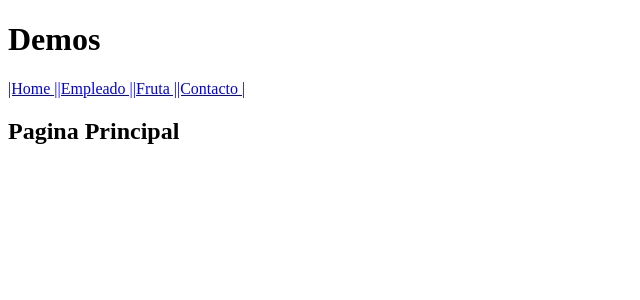
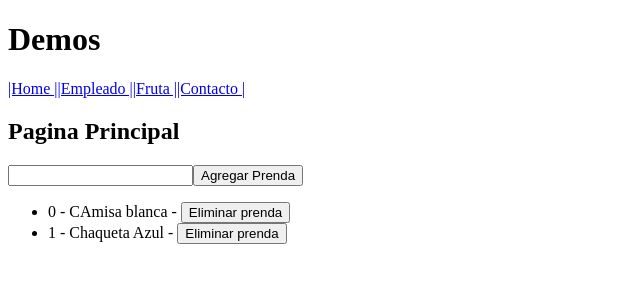
Before and after one commit to jarivera94/angular, an Angular app in the folder hello-world/: page / in a window 1280 px wide. Shown: the top 300 px of the page, without its empty margins (0-640 px from the left). Built offline with nearby package versions, Linux system fonts and the light colour scheme.

Commit message:
Ejemplo de servicio

```diff
--- a/hello-world/src/app/empleado/empleado.component.html
+++ b/hello-world/src/app/empleado/empleado.component.html
@@ -54,4 +54,5 @@
         fondoRojo:colorSeleccionado=='red'
     }" >Color seleccionado : {{colorSeleccionado}}</strong>
     <strong [ngClass]="['fondoVerde','letraBlanca']"> Clases varias</strong>
+    <button (click)="imprimeBoton()"></button>
 </div>
--- a/hello-world/src/app/empleado/empleado.component.ts
+++ b/hello-world/src/app/empleado/empleado.component.ts
@@ -1,7 +1,6 @@
 import {Component} from '@angular/core';
 import {Empleado} from './empleado';
 @Component({
-
     selector:'empleado',
     templateUrl:'./empleado.component.html'
 })
@@ -29,4 +28,7 @@ export class EmpleadoComponent{
     cambiarVistaEmpleado(valor:Boolean){
         this.muestraPrimero=valor;
     }
+    imprimeBoton(){
+        console.log(this.colorSeleccionado);
+    }
 }
--- a/hello-world/src/app/home/home.component.html
+++ b/hello-world/src/app/home/home.component.html
@@ -1 +1,12 @@
 <h2>{{tittle}}</h2>
+
+<div>
+    <input type="text"  [(ngModel)]="prendaACtual" ><button (click)="addPrenda()">Agregar Prenda</button>
+    <p *ngIf="prendaACtual">La prenda Actual es <strong>{{prendaACtual}}</strong></p>
+</div>
+
+<ul>
+    <li *ngFor="let ropa of listadoRopa; let i = index">
+        {{i}} - {{ropa}} - <button (click)="removePrenda(i)">Eliminar prenda</button>
+    </li>
+</ul>
--- a/hello-world/src/app/home/home.component.ts
+++ b/hello-world/src/app/home/home.component.ts
@@ -1,10 +1,30 @@
 import {Component} from '@angular/core';
-
+import {RopaService}  from '../services/ropa.service';
 @Component({
     selector:'home',
-    templateUrl:'home.component.html'
+    templateUrl:'home.component.html',
+    providers:[RopaService]
 })
 
 export class HomeComponent{
-    public tittle:String='Pagina Principal';
+    private tittle:String='Pagina Principal';
+    private listadoRopa: Array<string>=[];
+    private prendaACtual:string;
+    constructor(private _ropaService:RopaService){}
+
+    ngOnInit(){
+        console.log(this._ropaService.prueba());
+        this.listadoRopa = this._ropaService.getListadoRopa();
+        console.log(this.listadoRopa);
+        console.log(this.prendaACtual)
+    }
+
+    addPrenda(){
+        console.log(this.prendaACtual);
+        this._ropaService.setRopa(this.prendaACtual);
+    }
+
+    removePrenda(index:number){
+        this._ropaService.deleteRopa(index);
+    }
 }
--- a/hello-world/src/app/persona/persona.component.ts
+++ b/hello-world/src/app/persona/persona.component.ts
@@ -16,6 +16,7 @@ export class PersonaComponent{
         this.nombre='Jael Alexander Rivera Oviedo';
         this.edad =24;
         this.mayorDeEdad=true;
+
     }
 
     ngOnInit(){
@@ -24,6 +25,7 @@ export class PersonaComponent{
 
         this._route.params.forEach((params:Params)=>{
             this.idPersona=params["idPersona"];
+            localStorage.setItem("idpersona",this.idPersona.toString());
         });
     }
     cambiarnombre(){
--- /dev/null
+++ b/hello-world/src/app/services/ropa.service.ts
@@ -0,0 +1,28 @@
+import {Injectable} from '@angular/core';
+
+
+@Injectable()
+
+export class RopaService {
+
+    public prendaRopa:String="Ropa de vaquero";
+    public listadoRopa:Array<string>=["CAmisa blanca", "Chaqueta Azul"];
+
+    prueba(){
+        return this.prendaRopa;
+    }
+
+    setRopa(prenda:string):Array<string>{
+        this.listadoRopa.push(prenda);
+        return this.listadoRopa;
+    }
+
+    deleteRopa(index:number):Array<string>{
+        this.listadoRopa.splice(index,1);
+        return this.listadoRopa;
+    }
+
+    getListadoRopa():Array<string>{
+        return this.listadoRopa;
+    }
+}
```
Also changed, not shown: hello-world/src/app/persona/persona.component.html (line endings or trailing spaces).
